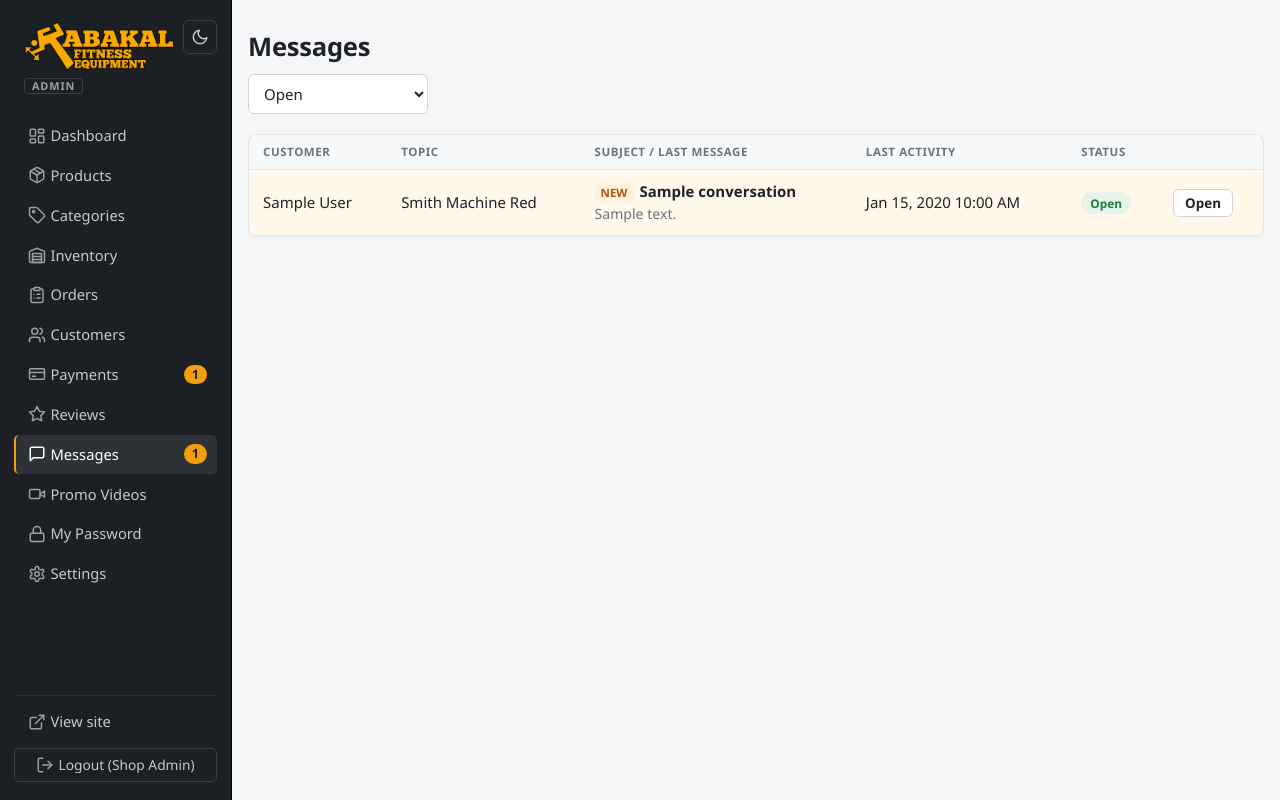
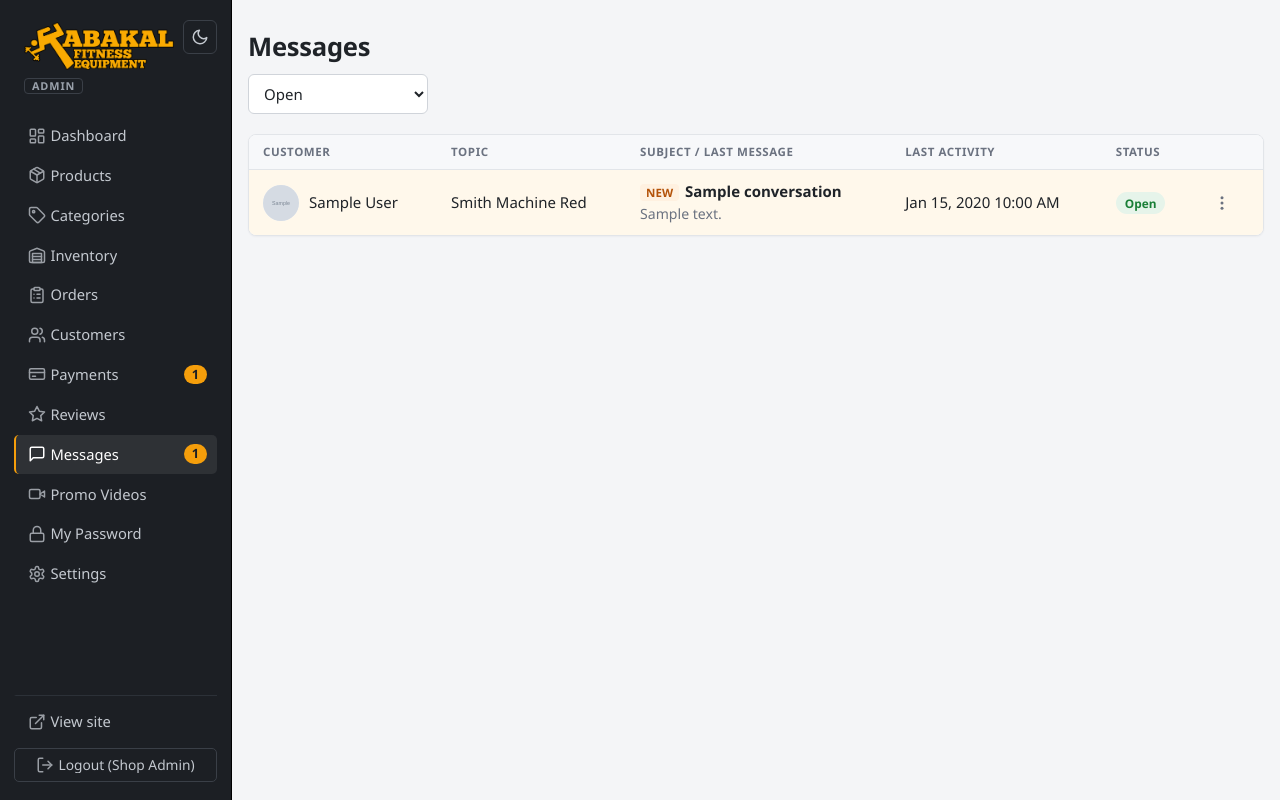
Before and after one commit to jairuscarl/kabakal, a PHP site: page /admin/messages.php in a window 1280 px wide. Run offline with PHP 8.4, Linux system fonts and the light colour scheme; a user stored in the database is signed in; data comes from the database, SQL or seed files in the repository; tables that the repository leaves empty hold one stand-in row (values such as "Sample post"); grey boxes marked "Sample" are stand-in pictures; some libraries are stand-ins or nearby versions.

Commit message:
Button hover lift, centred phone menu and admin Messages list update
- Shop buttons lift 2px with a soft orange glow on hover
- Phone menu links are centred
- Admin > Messages: customer profile pictures (list and chat header),
  click anywhere on a row to open the chat, a ⋮ menu to open, close /
  reopen or delete, and a Closed filter

Co-Authored-By: Claude Opus 5.5 <noreply@anthropic.com>

```diff
--- a/admin/messages.php
+++ b/admin/messages.php
@@ -24,6 +24,9 @@ if ($_SERVER['REQUEST_METHOD'] === 'POST') {
         flash('success', 'Conversation deleted.');
         redirect('admin/messages.php');
     }
+    // the list's ⋮ menu sends back_to=<filter>: return to the list instead of opening the chat
+    $back = $_POST['back_to'] ?? '';
+    if (in_array($back, ['open', 'closed', 'unread', 'all'], true)) redirect("admin/messages.php?show=$back");
     redirect("admin/messages.php?id=$id");
 }
 
@@ -38,6 +41,7 @@ if (isset($_GET['id'])) {
 ?>
 <div class="page-head"><h1><?= e($cv['subject']) ?></h1><a href="<?= url('admin/messages.php') ?>">&larr; All messages</a></div>
 <div class="chat-head">
+  <?= avatar_html($cv['avatar_url'], $cv['full_name'], 44) ?>
   <?php if ($cv['equipment_id']): ?><img class="thumb" src="<?= e(product_image($cv['image_url'])) ?>" alt=""><?php endif; ?>
   <div>
     <strong><?= e($cv['full_name']) ?></strong> <span class="muted">&lt;<?= e($cv['email']) ?>&gt;</span> · <?= badge($cv['status']) ?><br>
@@ -67,12 +71,13 @@ if (isset($_GET['id'])) {
 }
 
 // ---------- List ----------
-$show = $_GET['show'] ?? 'open';
-$sql = 'SELECT cv.*, c.full_name, e.name AS equipment_name,
+$show = in_array($_GET['show'] ?? '', ['open', 'closed', 'unread', 'all'], true) ? $_GET['show'] : 'open';
+$sql = 'SELECT cv.*, c.full_name, c.avatar_url, e.name AS equipment_name,
                (SELECT body FROM message m WHERE m.conversation_id = cv.conversation_id ORDER BY message_id DESC LIMIT 1) AS last_body
         FROM conversation cv JOIN customer c ON c.customer_id = cv.customer_id
         LEFT JOIN equipment e ON e.equipment_id = cv.equipment_id';
 if ($show === 'open')   $sql .= " WHERE cv.status = 'open'";
+if ($show === 'closed') $sql .= " WHERE cv.status = 'closed'";
 if ($show === 'unread') $sql .= ' WHERE cv.admin_unread = 1';
 $convs = $pdo->query($sql . ' ORDER BY cv.admin_unread DESC, cv.last_message_at DESC')->fetchAll();
 require __DIR__ . '/_header.php';
@@ -80,22 +85,39 @@ require __DIR__ . '/_header.php';
 <h1>Messages</h1>
 <form class="filter-bar" method="get">
   <select name="show" onchange="this.form.submit()">
-    <?php foreach (['open' => 'Open', 'unread' => 'Unread', 'all' => 'All'] as $k => $v): ?>
+    <?php foreach (['open' => 'Open', 'closed' => 'Closed', 'unread' => 'Unread', 'all' => 'All'] as $k => $v): ?>
       <option value="<?= $k ?>" <?= $show === $k ? 'selected' : '' ?>><?= $v ?></option>
     <?php endforeach; ?>
   </select>
 </form>
-<div class="table-wrap"><table>
-  <tr><th>Customer</th><th>Topic</th><th>Subject / last message</th><th>Last activity</th><th>Status</th><th></th></tr>
-  <?php foreach ($convs as $c): ?>
-  <tr<?= $c['admin_unread'] ? ' class="row-unread"' : '' ?>>
-    <td><?= e($c['full_name']) ?></td>
+<?php /* Each row is clickable (the subject link is stretched over the row, see .conv-item in style.css);
+   the ⋮ menu on the right sits above that layer (.conv-inner) and closes / reopens / deletes from the list. */ ?>
+<div class="table-wrap"><table class="conv-table">
+  <tr><th>Customer</th><th>Topic</th><th>Subject / last message</th><th>Last activity</th><th>Status</th><th><span class="sr-only">Actions</span></th></tr>
+  <?php foreach ($convs as $c): $cid = (int)$c['conversation_id']; ?>
+  <tr class="conv-item<?= $c['admin_unread'] ? ' row-unread' : '' ?>">
+    <td><div class="conv-who"><?= avatar_html($c['avatar_url'], $c['full_name'], 36) ?><span><?= e($c['full_name']) ?></span></div></td>
     <td><?= e(conversation_topic($c)) ?></td>
-    <td><?php if ($c['admin_unread']): ?><span class="inbox-new">New</span><?php endif; ?><strong><?= e($c['subject']) ?></strong>
+    <td><?php if ($c['admin_unread']): ?><span class="inbox-new">New</span><?php endif; ?><a class="conv-open" href="<?= url('admin/messages.php?id=' . $cid) ?>"><strong><?= e($c['subject']) ?></strong></a>
       <div class="muted conv-preview"><?= e(mb_strimwidth((string)$c['last_body'], 0, 90, '…')) ?></div></td>
     <td><?= e(date('M j, Y g:i A', strtotime($c['last_message_at']))) ?></td>
     <td><?= badge($c['status']) ?></td>
-    <td><a class="btn btn-sm btn-outline" href="<?= url('admin/messages.php?id=' . (int)$c['conversation_id']) ?>">Open</a></td>
+    <td class="conv-inner">
+      <details class="row-menu">
+        <summary aria-label="Actions for this conversation" title="Actions">
+          <svg viewBox="0 0 24 24" width="18" height="18" fill="currentColor" aria-hidden="true" focusable="false"><circle cx="12" cy="5" r="2"/><circle cx="12" cy="12" r="2"/><circle cx="12" cy="19" r="2"/></svg>
+        </summary>
+        <div class="row-menu-list">
+          <a href="<?= url('admin/messages.php?id=' . $cid) ?>">Open chat</a>
+          <form method="post"><?= csrf_field() ?><input type="hidden" name="action" value="toggle"><input type="hidden" name="conversation_id" value="<?= $cid ?>"><input type="hidden" name="back_to" value="<?= e($show) ?>">
+            <button type="submit"><?= $c['status'] === 'open' ? 'Mark as closed' : 'Reopen' ?></button></form>
+          <?php if ($_SESSION['admin_role'] === 'admin'): ?>
+          <form method="post" data-confirm="Delete this whole conversation?"><?= csrf_field() ?><input type="hidden" name="action" value="delete"><input type="hidden" name="conversation_id" value="<?= $cid ?>">
+            <button type="submit" class="danger">Delete</button></form>
+          <?php endif; ?>
+        </div>
+      </details>
+    </td>
   </tr>
   <?php endforeach; ?>
   <?php if (!$convs): ?><tr><td colspan="6" class="empty">No messages here.</td></tr><?php endif; ?>
--- a/assets/css/admin.css
+++ b/assets/css/admin.css
@@ -279,3 +279,25 @@ html[data-theme="dark"] .theme-toggle .icon-moon { display: none; }
   .sales-chart.sc-ready.in .sc-bar { transform: none; }
   .sales-chart.sc-ready.in .sc-value { opacity: 1; }
 }
+
+/* ---- Admin > Messages list (admin/messages.php) ----
+   Rows are clickable via the shared .conv-item / .conv-open pattern in style.css; the row needs
+   position:relative for the stretched link. The ⋮ menu (a <details>) is placed by main.js with
+   position:fixed so the scrolling .table-wrap never cuts it off. */
+.conv-table tr.conv-item { position: relative; }
+.conv-table .conv-open { color: var(--white); }
+.conv-who { display: flex; align-items: center; gap: 10px; white-space: nowrap; }
+.chat-head .avatar { flex: none; }
+.row-menu summary { list-style: none; display: grid; place-items: center; width: 34px; height: 34px; border-radius: 8px; cursor: pointer; color: var(--muted); }
+.row-menu summary::-webkit-details-marker { display: none; }
+.row-menu summary:hover, .row-menu[open] summary { background: var(--panel-2); color: var(--white); }
+.row-menu summary:focus-visible { outline: 2px solid var(--focus); outline-offset: 1px; }
+.row-menu-list { position: fixed; z-index: 70; min-width: 170px; padding: 6px; background: var(--panel); border: 1px solid var(--line);
+  border-radius: 8px; box-shadow: 0 8px 24px rgba(16, 24, 40, .14); display: grid; gap: 2px; }
+.row-menu-list form { margin: 0; }
+.row-menu-list a, .row-menu-list button { display: block; width: 100%; padding: 8px 10px; border: 0; border-radius: 6px; background: none;
+  color: var(--white); font: inherit; font-size: .9rem; text-align: left; cursor: pointer; text-decoration: none; }
+.row-menu-list a:hover, .row-menu-list button:hover { background: var(--panel-2); text-decoration: none; }
+.row-menu-list .danger { color: var(--red); }
+/* every row's ⋮ cell is its own layer (.conv-inner): lift the one whose menu is open above the rows below it */
+.conv-table .conv-inner:has(.row-menu[open]) { z-index: 5; }
--- a/assets/css/style.css
+++ b/assets/css/style.css
@@ -377,7 +377,9 @@ tr:last-child td { border-bottom: 0; } td .thumb { width: 56px; height: 42px; ob
   .site-header .nav-toggle { grid-area: 1 / 3; justify-self: end; }
   .nav-main, .nav-auth { display: contents; }
   .site-header .nav-search { grid-row: 2; grid-column: 1 / -1; width: 100%; margin-bottom: 10px; }
-  /* Opened menu drops down OVER the page (absolute to the sticky header) instead of pushing the page down. */
+  /* Opened menu drops down OVER the page (absolute to the sticky header) instead of pushing the page down.
+     Its links are centred in the screen. */
+  .site-header .nav-links { align-items: center; text-align: center; }
   .site-header .nav-links { position: absolute; top: 100%; left: 0; right: 0; z-index: 49; gap: 12px; padding: 12px clamp(16px, 2.5vw, 40px) 18px;
     background: var(--black); box-shadow: 0 12px 24px rgba(0,0,0,.5); } .nav-right { display: contents; } .site-header .nav-welcome { grid-row: 3; grid-column: 1 / -1; justify-self: end; padding: 0 0 10px; font-size: .9rem; }
 }
@@ -766,8 +768,10 @@ html.theme-light .hero { --white: #fff; --line: #333; --muted: #a8a8a8; --orange
   .card img { transition: transform var(--t-slow) var(--ease-snap); }
   .card:hover img { transform: scale(1.06); }
   /* Buttons press down a little (shop only) */
-  body:not(.admin-theme) .btn { transition: transform var(--t-fast) var(--ease-snap), background-color var(--t-fast), border-color var(--t-fast); }
-  body:not(.admin-theme) .btn:active { transform: scale(.96); }
+  /* Buttons pop up on hover (lift + soft orange glow) and press down when clicked (shop only) */
+  body:not(.admin-theme) .btn { transition: transform var(--t-fast) var(--ease-snap), box-shadow var(--t-fast), background-color var(--t-fast), border-color var(--t-fast); }
+  body:not(.admin-theme) .btn:hover { transform: translateY(-2px); box-shadow: 0 6px 16px rgba(255,166,0,.28); }
+  body:not(.admin-theme) .btn:active { transform: translateY(0) scale(.96); box-shadow: none; }
   /* Header search: widens a little when you click into it; its button presses in */
   .site-header .nav-search { transition: flex-basis var(--t-med) var(--ease-snap); }
   .site-header .nav-search button { transition: transform var(--t-fast) var(--ease-snap), background-color var(--t-fast); }
--- a/assets/js/main.js
+++ b/assets/js/main.js
@@ -415,3 +415,27 @@ document.querySelectorAll('form.inline-form input[name="action"][value="remove"]
     });
   });
 })();
+
+// Admin > Messages: the ⋮ row menu. It is placed with position:fixed under its button so the
+// scrolling table never clips it; only one is open at a time, and a click elsewhere,
+// Esc, scrolling or resizing closes it.
+(function () {
+  var menus = document.querySelectorAll('details.row-menu');
+  if (!menus.length) return;
+  var closeAll = function (except) { menus.forEach(function (d) { if (d !== except) d.open = false; }); };
+  menus.forEach(function (d) {
+    d.addEventListener('toggle', function () {
+      if (!d.open) return;
+      closeAll(d);
+      var r = d.querySelector('summary').getBoundingClientRect(), list = d.querySelector('.row-menu-list');
+      list.style.right = (window.innerWidth - r.right) + 'px';
+      list.style.top = (r.bottom + 4) + 'px';
+      // not enough room below: open upwards instead
+      if (r.bottom + 4 + list.offsetHeight > window.innerHeight) list.style.top = (r.top - 4 - list.offsetHeight) + 'px';
+    });
+  });
+  document.addEventListener('click', function (ev) { if (!ev.target.closest('details.row-menu')) closeAll(); });
+  document.addEventListener('keydown', function (ev) { if (ev.key === 'Escape') closeAll(); });
+  window.addEventListener('scroll', function () { closeAll(); }, true);
+  window.addEventListener('resize', function () { closeAll(); });
+})();
--- a/includes/messages.php
+++ b/includes/messages.php
@@ -28,7 +28,7 @@ function message_add($conversation_id, $sender, $body, $admin_id = null) {
 /** One conversation with its customer and product name. */
 function conversation_get($id) {
     global $pdo;
-    $st = $pdo->prepare('SELECT cv.*, c.full_name, c.email, e.name AS equipment_name, e.image_url
+    $st = $pdo->prepare('SELECT cv.*, c.full_name, c.email, c.avatar_url, e.name AS equipment_name, e.image_url
                          FROM conversation cv JOIN customer c ON c.customer_id = cv.customer_id
                          LEFT JOIN equipment e ON e.equipment_id = cv.equipment_id
                          WHERE cv.conversation_id = ?');
```
